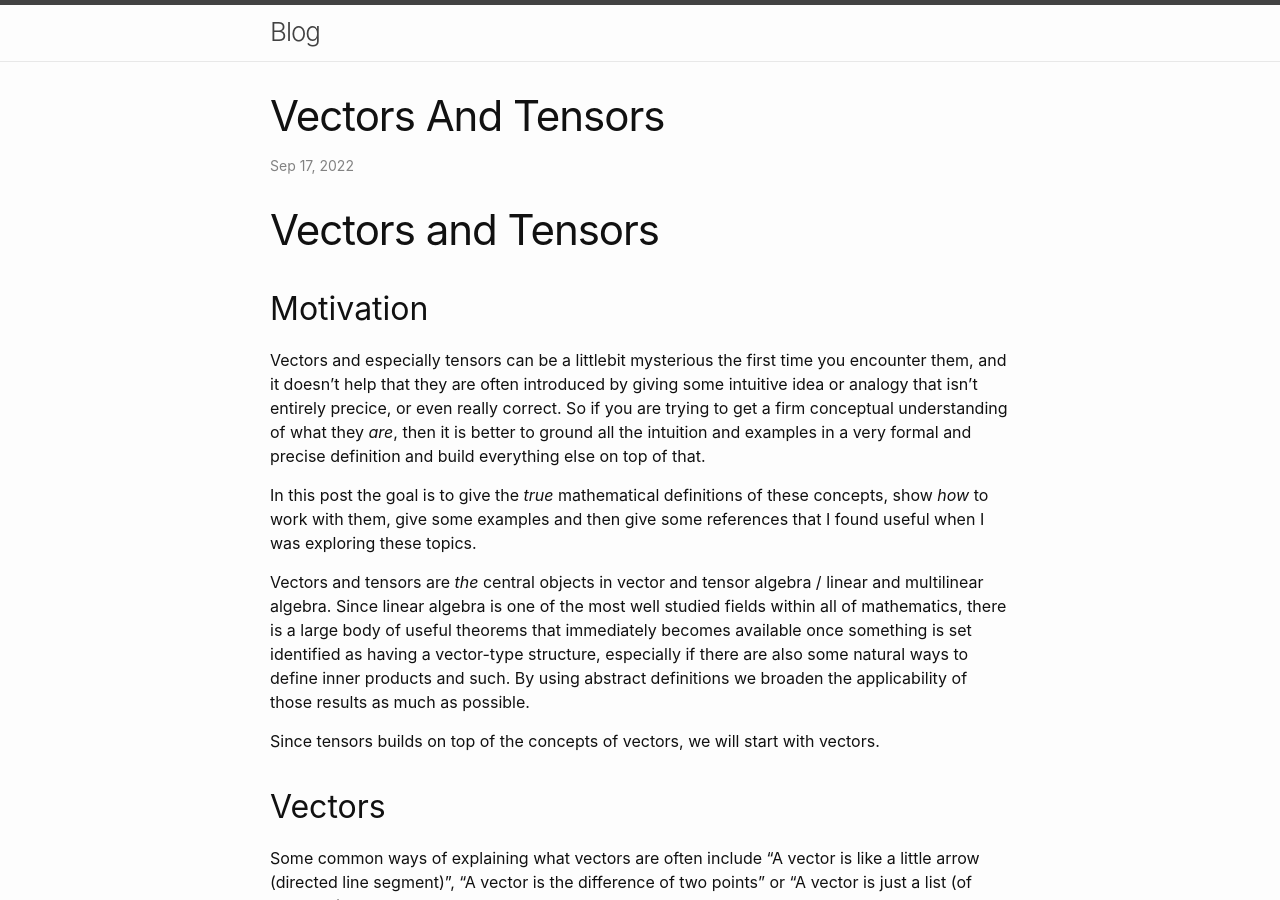
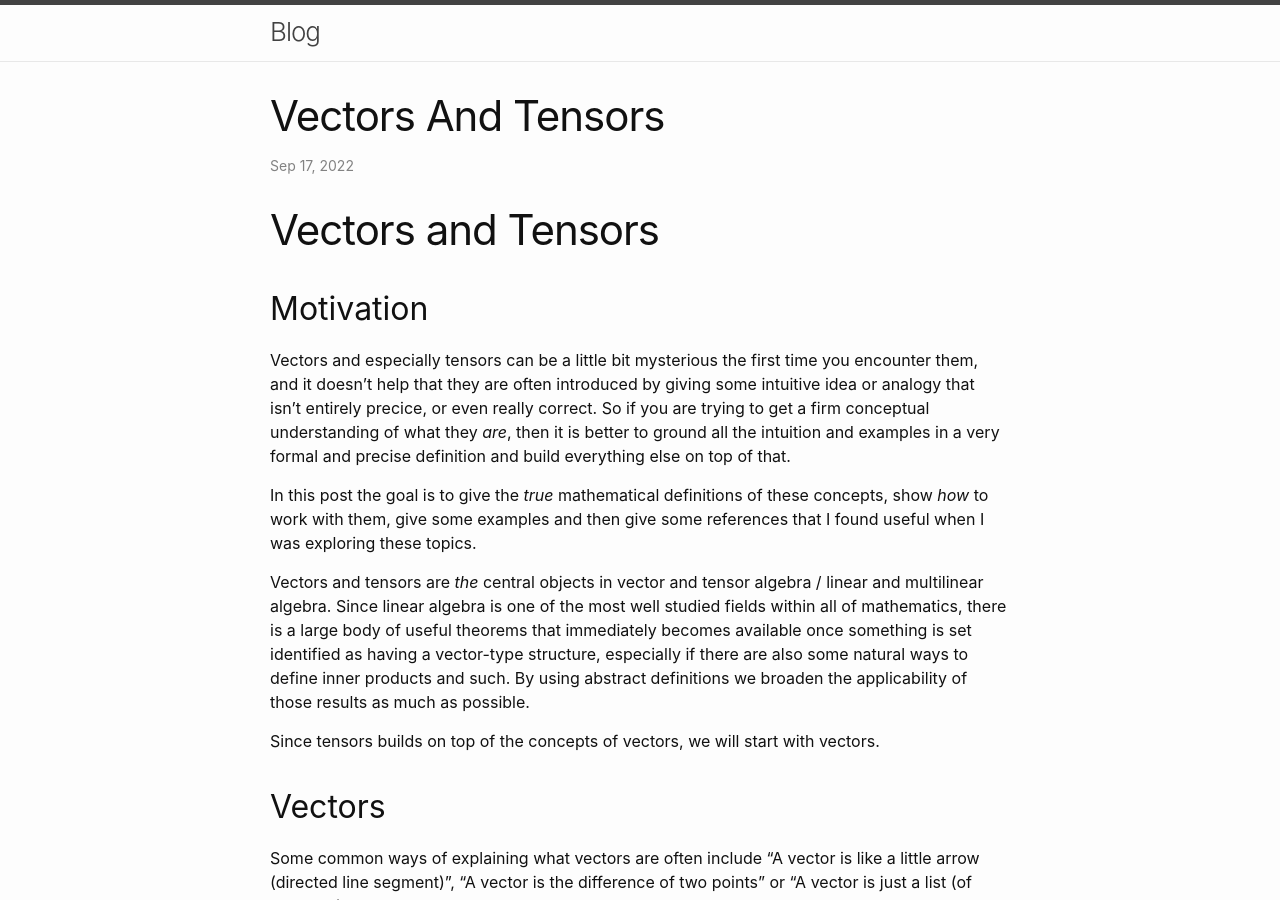
Before and after one commit to torgeiba/torgeiba.github.io, a Jekyll site: the page built from _posts/2022-09-17-vectors-and-tensors.md, in a window 1280 px wide and 900 px high. Built offline with Jekyll 4.4.1, drawn with Linux system fonts in a browser that asks for light colours; our own code applies the rules of GitHub Pages for plain Markdown files; formulas are drawn with MathJax 3.

Commit message:
Update 2022-09-17-vectors-and-tensors.md

```diff
--- a/_posts/2022-09-17-vectors-and-tensors.md
+++ b/_posts/2022-09-17-vectors-and-tensors.md
@@ -2,7 +2,7 @@
 
 ## Motivation
 
-Vectors and especially tensors can be a littlebit mysterious the first time you encounter them,
+Vectors and especially tensors can be a little bit mysterious the first time you encounter them,
 and it doesn't help that they are often introduced by giving some intuitive idea or analogy that isn't entirely precice, or even really correct.
 So if you are trying to get a firm conceptual understanding of what they *are*, then it is better to ground all the intuition and examples
 in a very formal and precise definition and build everything else on top of that.
```
